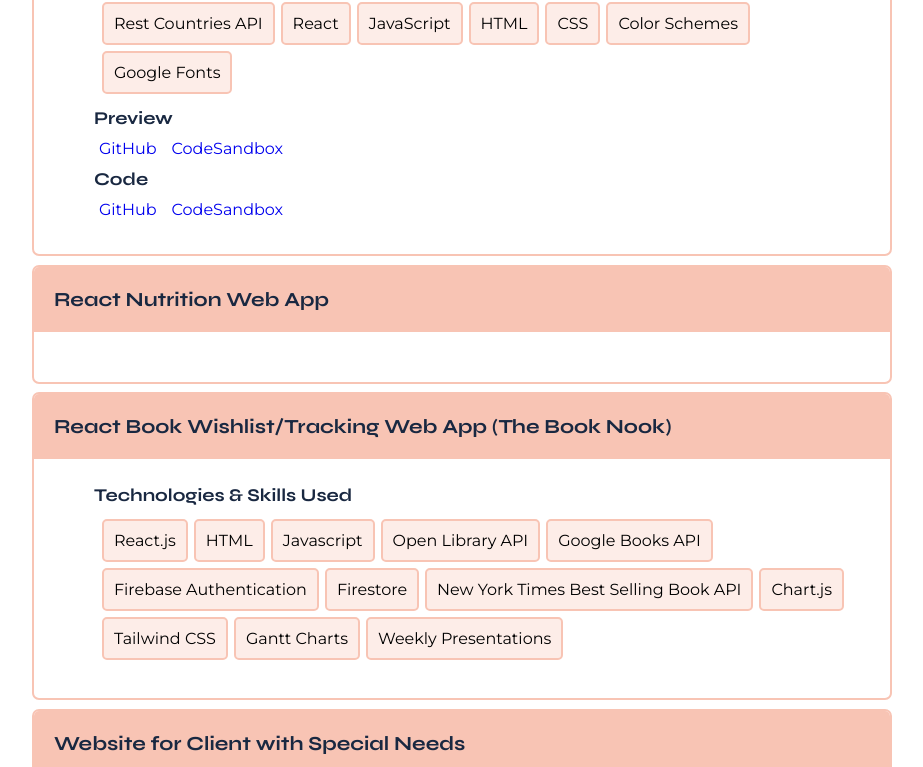
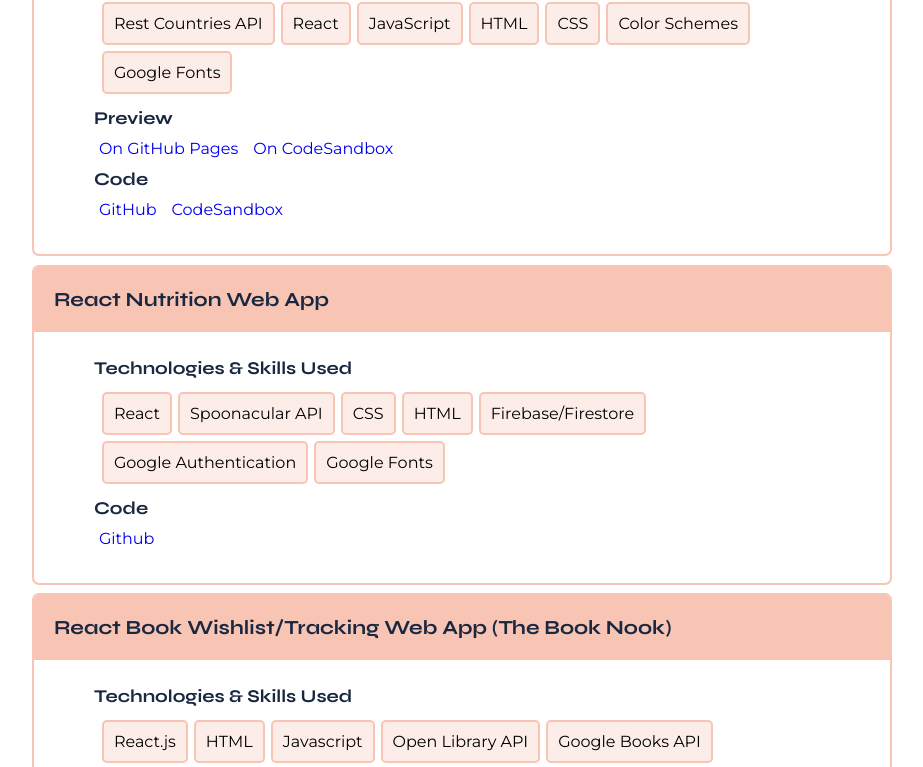
Before and after one commit to speer987/personal-website, a React (Create React App) app: page / in a window 1280 px wide. Shown: the part 2607-3374 px from the top of the page, without its empty margins (178-1101 px from the left). Built offline with nearby package versions, Linux system fonts and the light colour scheme.

Commit message:
adding updated projects

```diff
--- a/src/components/projects.js
+++ b/src/components/projects.js
@@ -9,7 +9,6 @@
     ],
     tech: [
       "Application Interface Design",
-      "Kapwing",
       "Teamwork",
       "HCI Design Principles",
       "Prototyping",
@@ -23,8 +22,8 @@
     // desc: ["I like pie."],
     tech: ["HTML", "CSS", "JavaScript", "Google Fonts", "Color Schemes"],
     preview: [
-      ["GitHub", "speer987.github.io/compound-interest-calculator/"],
-      ["CodeSandbox", "https://loxvgn.csb.app/"],
+      ["On GitHub Pages", "speer987.github.io/compound-interest-calculator/"],
+      ["On CodeSandbox", "https://loxvgn.csb.app/"],
     ],
     code: [
       ["GitHub", "https://github.com/speer987/compound-interest-calculator"],
@@ -48,8 +47,8 @@
       "Google Fonts",
     ],
     preview: [
-      ["GitHub", "https://speer987.github.io/react-country-finder/"],
-      ["CodeSandbox", "https://q839ng.csb.app/"],
+      ["On GitHub Pages", "https://speer987.github.io/react-country-finder/"],
+      ["On CodeSandbox", "https://q839ng.csb.app/"],
     ],
     code: [
       ["GitHub", "https://github.com/speer987/react-country-finder"],
@@ -63,6 +62,16 @@
     course: "React Nutrition Web App",
     university: "Loyola Marymount University",
     // desc: ["I like pie."],
+    tech: [
+      "React",
+      "Spoonacular API",
+      "CSS",
+      "HTML",
+      "Firebase/Firestore",
+      "Google Authentication",
+      "Google Fonts",
+    ],
+    code: [["Github", "https://github.com/joanna-estrada/nutrition"]],
   },
   {
     course: "React Book Wishlist/Tracking Web App (The Book Nook)",
@@ -76,12 +85,17 @@
       "Google Books API",
       "Firebase Authentication",
       "Firestore",
+      "Firebase Hosting",
       "New York Times Best Selling Book API",
       "Chart.js",
       "Tailwind CSS",
       "Gantt Charts",
       "Weekly Presentations",
+      "Peer Reviews",
+      "Poster Boarding",
     ],
+    code: [["Github", "https://github.com/speer987/the-book-nook"]],
+    preview: [["On Firebase Hosting", "https://the-book-nook-5c098.web.app/"]],
   },
   {
     course: "Website for Client with Special Needs",
```
